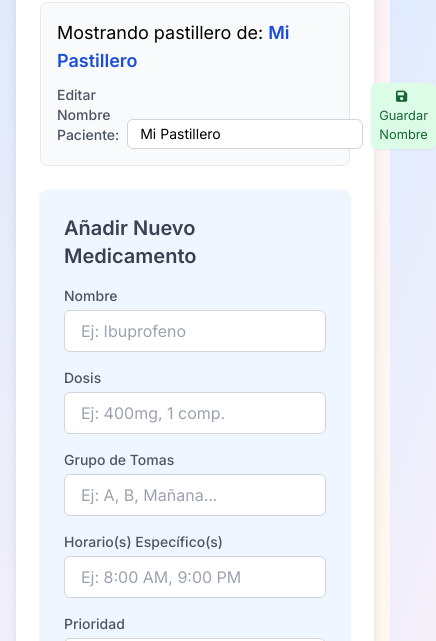
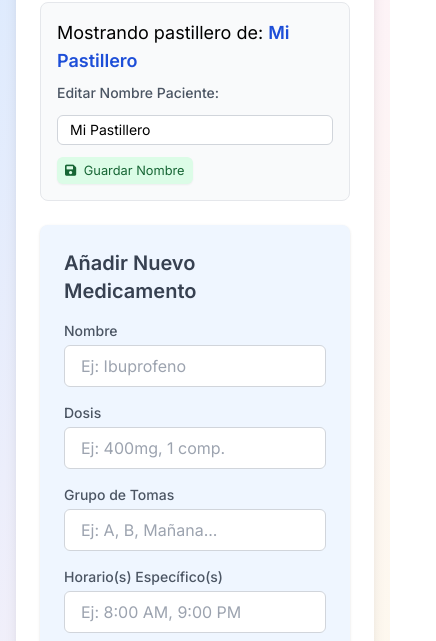
Before and after one commit to DERBGIT/Patillero, a plain HTML site: page index.html in a window 390 px wide. Shown: the part 126-767 px from the top of the page, 436 px wide, since content can reach past the window. Drawn offline with nearby package versions, Linux system fonts and the light colour scheme.

Commit message:
Update index.html

```diff
--- a/index.html
+++ b/index.html
@@ -256,10 +256,9 @@
              <div id="display-patient-name-container" class="mb-2 text-lg">
                  Mostrando pastillero de: <span id="display-patient-name"></span>
              </div>
-             <div id="patient-input-container" class="flex items-end gap-2">
+             <div id="patient-input-container" class="flex items-end flex-wrap gap-2">
                  <label for="patient-name-input" class="text-sm font-medium text-gray-600 mb-1">Editar Nombre Paciente:</label> <input type="text" id="patient-name-input" placeholder="Escribe el nombre aquí" class="flex-grow px-3 py-1 border border-gray-300 rounded-md focus:ring-2 focus:ring-blue-300 focus:border-blue-300 transition duration-150 ease-in-out text-sm">
-                 <button id="save-patient-name-button" class="action-button bg-green-100 hover:bg-green-200 text-green-800">
-                     <i class="fas fa-save mr-1"></i> Guardar Nombre
+                 <button id="save-patient-name-button" class="action-button bg-green-100 hover:bg-green-200 text-green-800 mt-1 md:mt-0"> <i class="fas fa-save mr-1"></i> Guardar Nombre
                  </button>
              </div>
         </section>
```
